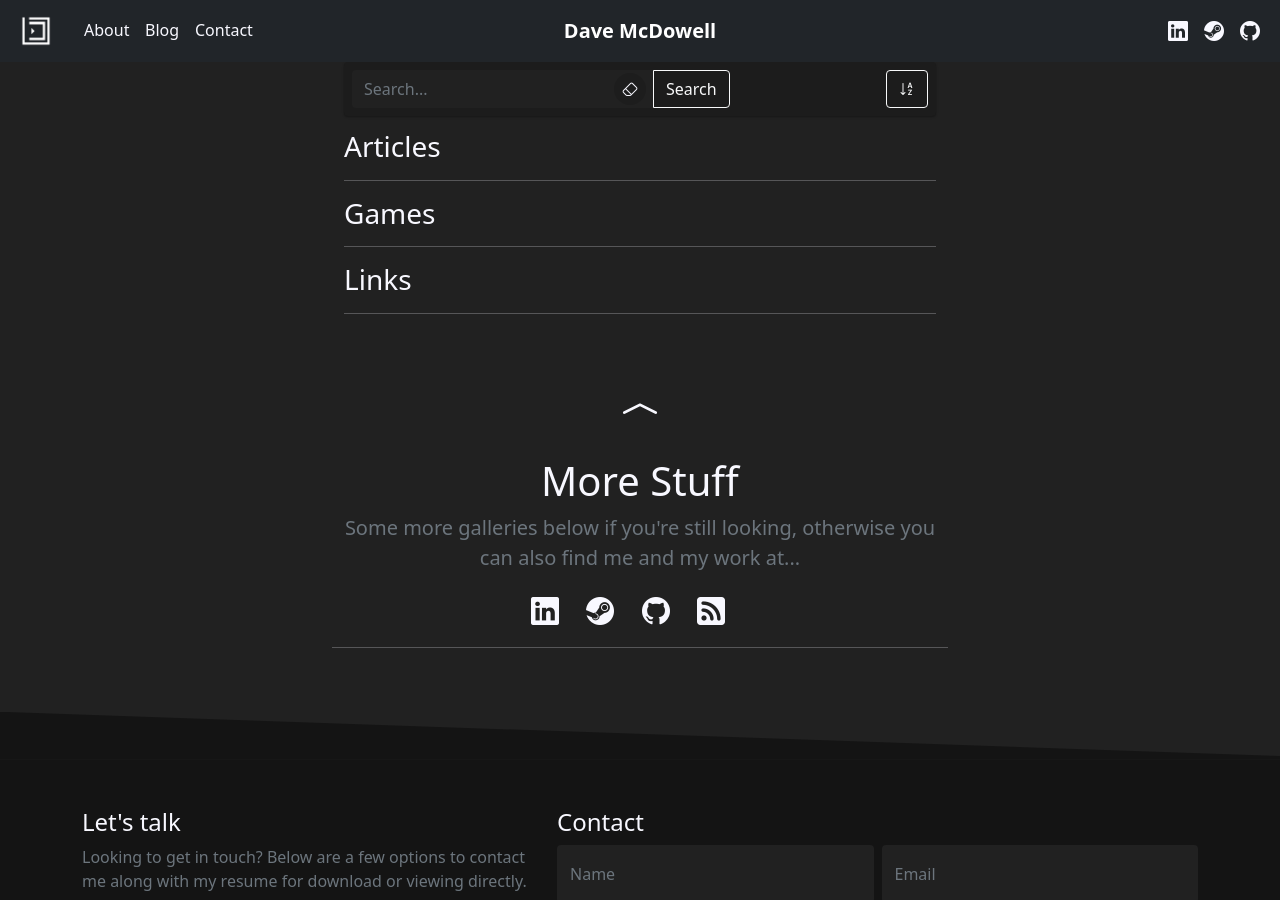
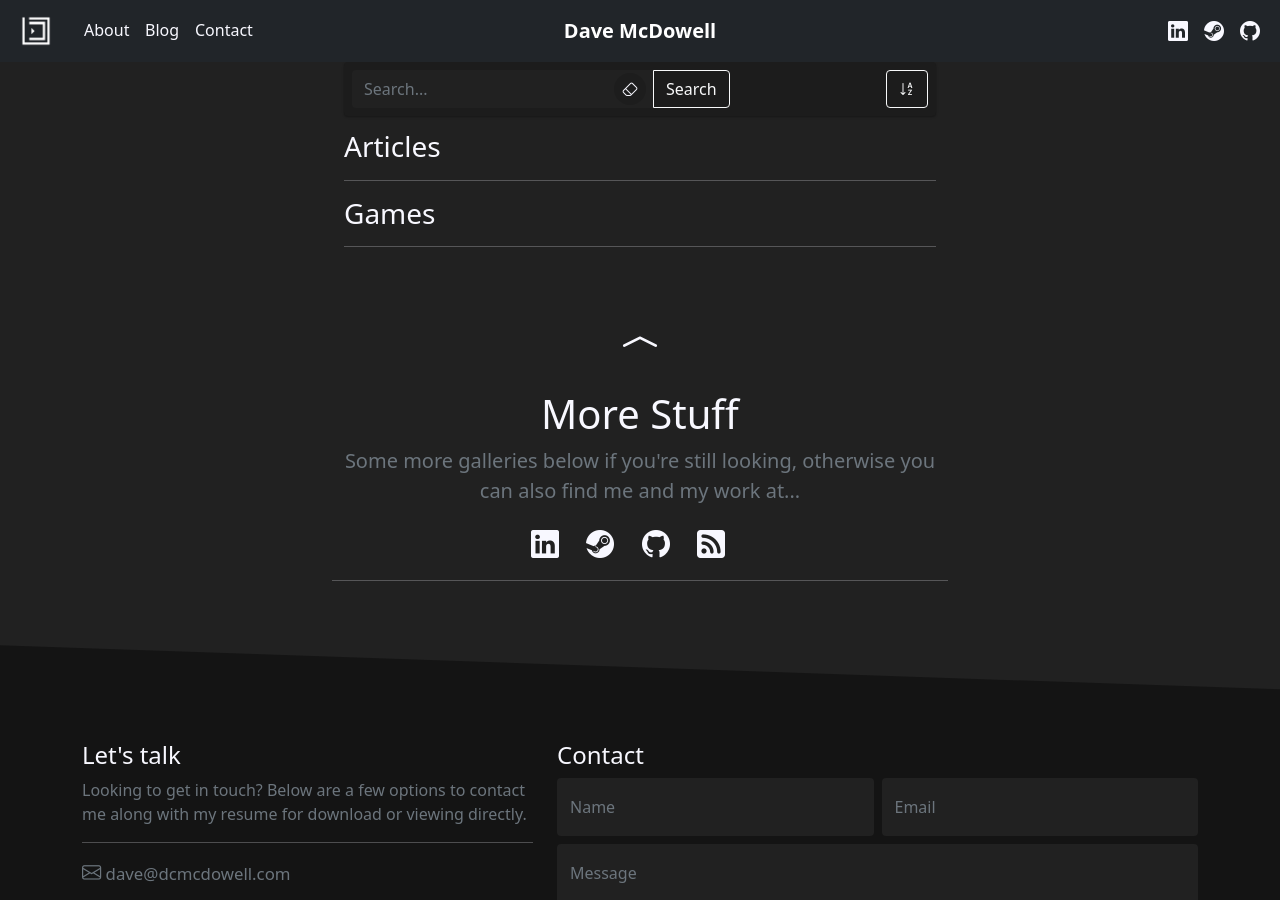
Before and after one commit to davemcdowell/portfolio, a Jekyll site: the page built from downloads.html, in a window 1280 px wide and 900 px high, scrolled down 953 px. Built offline with Jekyll 4.4.1, drawn with Linux system fonts in a browser that asks for light colours; nearby versions of some CDN libraries.

Commit message:
Update downloads.html

```diff
--- a/downloads.html
+++ b/downloads.html
@@ -15,11 +15,10 @@ css-files:
             <div class="container">
               {%- include forms/search-form.html -%}
               {%- assign downloads = site.data.downloads.files | where_exp:"file", "file.group != 'Links'" -%}
-              <script>console.log('{{ downloads | jsonify }}');</script>
-              {%- for category in site.data.downloads.files -%}
-                <h3>{{ category.group }}</h3>
+              {%- for download in downloads -%}
+                <h3>{{ download.group }}</h3>
                 <hr>
-                {%- for item in category.items -%}
+                {%- for item in download.items -%}
 
                 {%- endfor -%}
               {%- endfor -%}
```
